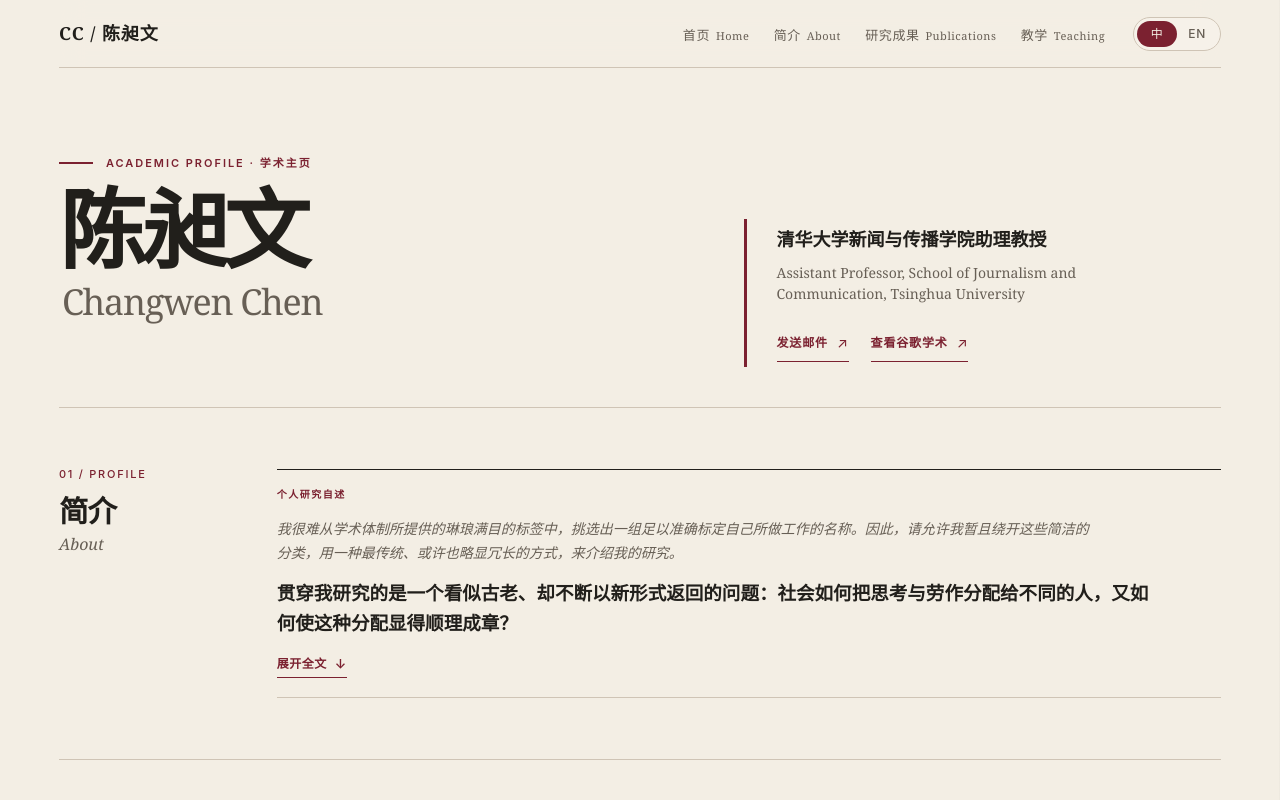
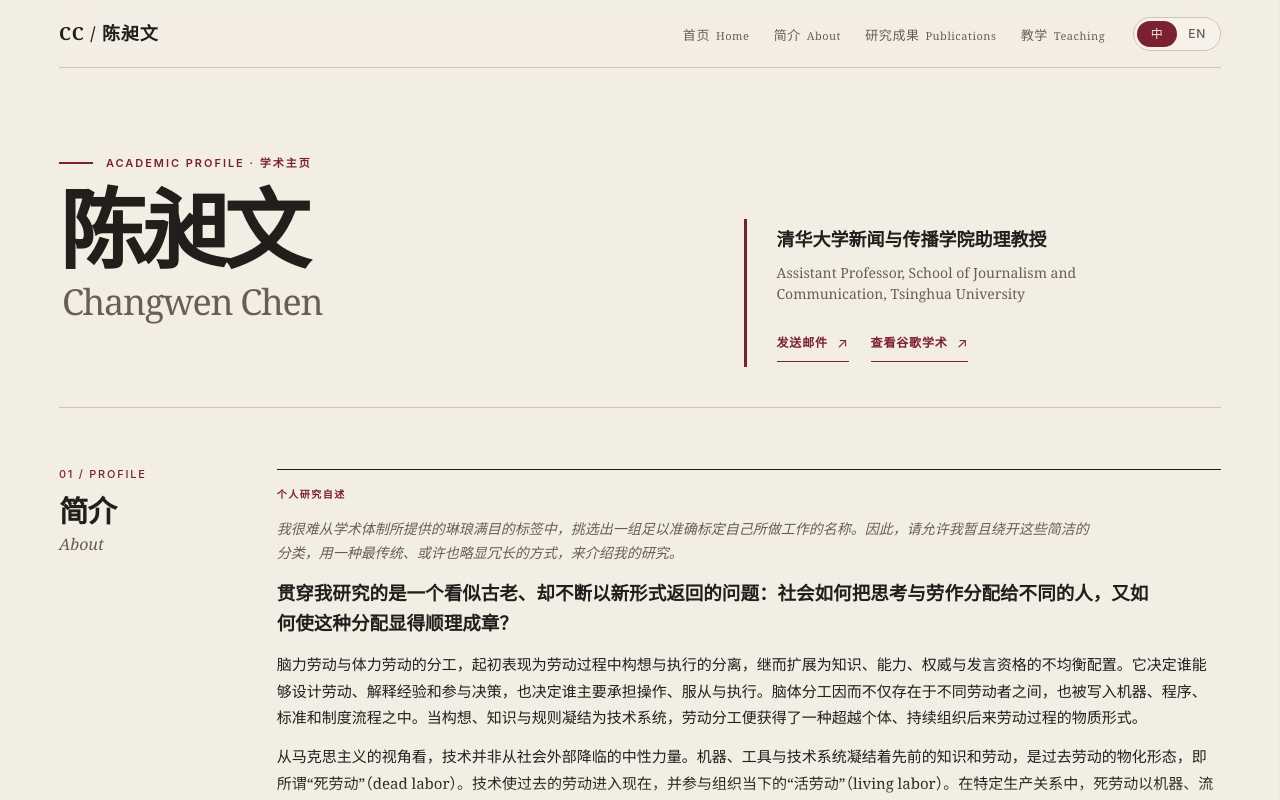
Before and after one commit to cklasd/changwen-chen-academic-homepage, a Next.js app: page / in a window 1280 px wide. Shown: the top 800 px of the page. Built offline with nearby package versions, Linux system fonts and the light colour scheme.

Commit message:
Strengthen research statement expansion cue

```diff
--- a/app/LegacyHome.tsx
+++ b/app/LegacyHome.tsx
@@ -15,8 +15,8 @@ const copy = {
     courses: "开设课程",
     scholar: "查看谷歌学术",
     email: "发送邮件",
-    showMore: "展开全文",
-    showLess: "收起全文",
+    showMore: "展开完整研究自述",
+    showLess: "收起研究自述",
   },
   en: {
     home: "Home",
@@ -28,7 +28,7 @@ const copy = {
     courses: "Courses Taught",
     scholar: "View Google Scholar",
     email: "Send an email",
-    showMore: "Show more",
+    showMore: "Show full research statement",
     showLess: "Show less",
   },
 } as const;
@@ -167,13 +167,17 @@ function SectionTitle({ number, primary, secondary, id }: { number: string; prim
 
 function StatementBlock({ label, paragraphs, locale }: { label: string; paragraphs: readonly string[]; locale: Locale }) {
   const [expanded, setExpanded] = useState(false);
-  const visibleParagraphs = expanded ? paragraphs : paragraphs.slice(0, 2);
+  const visibleParagraphs = expanded ? paragraphs : paragraphs.slice(0, 4);
   const toggleLabel = expanded ? copy[locale].showLess : copy[locale].showMore;
 
   return (
     <div className="statement-block">
       <p className="subsection-label">{label}</p>
-      <div className="statement-copy" id="profile-statement-copy" lang={locale === "zh" ? "zh-CN" : "en"}>
+      <div
+        className={`statement-copy ${expanded ? "statement-copy--expanded" : "statement-copy--collapsed"}`}
+        id="profile-statement-copy"
+        lang={locale === "zh" ? "zh-CN" : "en"}
+      >
         {visibleParagraphs.map((paragraph) => <p key={paragraph}>{paragraph}</p>)}
       </div>
       <button
@@ -184,7 +188,7 @@ function StatementBlock({ label, paragraphs, locale }: { label: string; paragrap
         onClick={() => setExpanded((current) => !current)}
       >
         {toggleLabel}
-        <span aria-hidden="true">{expanded ? "↑" : "↓"}</span>
+        <span aria-hidden="true">{expanded ? "−" : "+"}</span>
       </button>
     </div>
   );
--- a/app/globals.css
+++ b/app/globals.css
@@ -357,24 +357,36 @@ h2 span {
   line-height: 1.62;
 }
 
+.statement-copy--collapsed p:last-child {
+  max-height: 5.28em;
+  overflow: hidden;
+  -webkit-mask-image: linear-gradient(to bottom, #000 48%, transparent 100%);
+  mask-image: linear-gradient(to bottom, #000 48%, transparent 100%);
+}
+
 .statement-toggle {
-  display: inline-flex;
+  display: flex;
   align-items: center;
-  gap: 8px;
-  margin-top: 18px;
-  padding: 0 0 4px;
+  justify-content: space-between;
+  width: 100%;
+  max-width: 960px;
+  margin-top: 16px;
+  padding: 12px 0 11px;
   border: 0;
-  border-bottom: 1px solid var(--accent);
+  border-top: 1px solid var(--accent);
+  border-bottom: 1px solid var(--rule);
   background: transparent;
   color: var(--accent);
-  font: 600 12px/1.4 var(--sans);
-  letter-spacing: 0.04em;
+  font: 650 12px/1.4 var(--sans);
+  letter-spacing: 0.055em;
+  text-align: left;
   cursor: pointer;
 }
 
 .statement-toggle:hover,
 .statement-toggle:focus-visible {
   color: var(--ink);
+  border-top-color: var(--ink);
   border-bottom-color: var(--ink);
 }
 
@@ -384,8 +396,13 @@ h2 span {
 }
 
 .statement-toggle span {
-  font-size: 13px;
-  line-height: 1;
+  display: grid;
+  width: 24px;
+  height: 24px;
+  border: 1px solid currentColor;
+  border-radius: 50%;
+  place-items: center;
+  font: 400 17px/1 var(--sans);
 }
 
 .publication-list,
```
